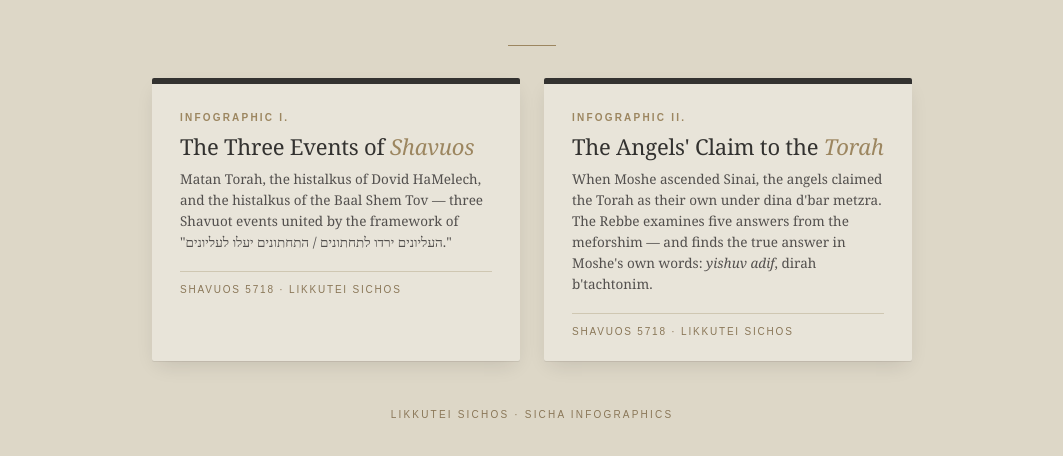
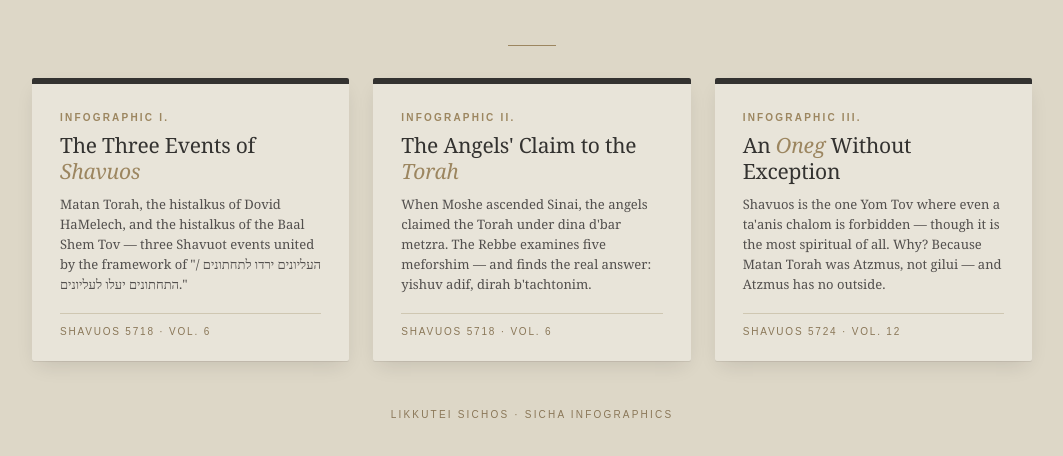
Before and after one commit to zmabraham/Sicha-Infograph, a plain HTML site: page index.html in a window 1280 px wide. Shown: the part 258-714 px from the top of the page, without its empty margins (108-1171 px from the left). Drawn offline with Linux system fonts and the light colour scheme.

Commit message:
Update index: add third infographic (An Oneg Without Exception)

```diff
--- a/index.html
+++ b/index.html
@@ -19,14 +19,8 @@
     padding: 40px 20px;
     box-sizing: border-box;
   }
-  .container {
-    max-width: 760px;
-    width: 100%;
-  }
-  .masthead {
-    text-align: center;
-    margin-bottom: 48px;
-  }
+  .container { max-width: 1000px; width: 100%; }
+  .masthead { text-align: center; margin-bottom: 48px; }
   .masthead__eyebrow {
     font-family: Arial, Helvetica, sans-serif;
     font-weight: 700;
@@ -49,21 +43,21 @@
     font-size: 16px;
     line-height: 1.6;
     color: #524F4D;
-    max-width: 520px;
+    max-width: 560px;
     margin: 0 auto;
   }
   .divider {
-    width: 48px;
-    height: 1px;
+    width: 48px; height: 1px;
     background: #9C8660;
     margin: 32px auto;
   }
   .grid {
     display: grid;
-    grid-template-columns: 1fr 1fr;
+    grid-template-columns: repeat(3, 1fr);
     gap: 24px;
   }
-  @media (max-width: 560px) { .grid { grid-template-columns: 1fr; } }
+  @media (max-width: 720px) { .grid { grid-template-columns: 1fr; } }
+  @media (min-width: 721px) and (max-width: 900px) { .grid { grid-template-columns: 1fr 1fr; } }
   .card {
     display: block;
     background: #E8E4D9;
@@ -78,13 +72,8 @@
     transform: translateY(-2px);
     box-shadow: 0 1px 0 rgba(28,22,19,0.08), 0 14px 28px -8px rgba(28,22,19,0.22);
   }
-  .card__top {
-    height: 6px;
-    background: #333230;
-  }
-  .card__body {
-    padding: 28px 28px 24px;
-  }
+  .card__top { height: 6px; background: #333230; }
+  .card__body { padding: 28px 28px 24px; }
   .card__num {
     font-family: Arial, sans-serif;
     font-size: 10px;
@@ -95,7 +84,7 @@
     margin-bottom: 10px;
   }
   .card__title {
-    font-size: 22px;
+    font-size: 21px;
     font-weight: 400;
     line-height: 1.2;
     letter-spacing: -0.01em;
@@ -104,7 +93,7 @@
   }
   .card__title em { font-style: italic; color: #9C8660; }
   .card__desc {
-    font-size: 13.5px;
+    font-size: 13px;
     line-height: 1.55;
     color: #524F4D;
     margin: 0 0 18px;
@@ -140,13 +129,14 @@
     <div class="divider"></div>
 
     <div class="grid">
-      <a class="card" href="index.html">
+
+      <a class="card" href="three-events.html">
         <div class="card__top"></div>
         <div class="card__body">
           <div class="card__num">Infographic i.</div>
           <h2 class="card__title">The Three Events of <em>Shavuos</em></h2>
           <p class="card__desc">Matan Torah, the histalkus of Dovid HaMelech, and the histalkus of the Baal Shem Tov — three Shavuot events united by the framework of "העליונים ירדו לתחתונים / התחתונים יעלו לעליונים."</p>
-          <div class="card__source">Shavuos 5718 · Likkutei Sichos</div>
+          <div class="card__source">Shavuos 5718 · Vol. 6</div>
         </div>
       </a>
 
@@ -155,10 +145,21 @@
         <div class="card__body">
           <div class="card__num">Infographic ii.</div>
           <h2 class="card__title">The Angels' Claim to the <em>Torah</em></h2>
-          <p class="card__desc">When Moshe ascended Sinai, the angels claimed the Torah as their own under dina d'bar metzra. The Rebbe examines five answers from the meforshim — and finds the true answer in Moshe's own words: <em>yishuv adif</em>, dirah b'tachtonim.</p>
-          <div class="card__source">Shavuos 5718 · Likkutei Sichos</div>
+          <p class="card__desc">When Moshe ascended Sinai, the angels claimed the Torah under dina d'bar metzra. The Rebbe examines five meforshim — and finds the real answer: yishuv adif, dirah b'tachtonim.</p>
+          <div class="card__source">Shavuos 5718 · Vol. 6</div>
         </div>
       </a>
+
+      <a class="card" href="an-oneg-without-exception.html">
+        <div class="card__top"></div>
+        <div class="card__body">
+          <div class="card__num">Infographic iii.</div>
+          <h2 class="card__title">An <em>Oneg</em> Without Exception</h2>
+          <p class="card__desc">Shavuos is the one Yom Tov where even a ta'anis chalom is forbidden — though it is the most spiritual of all. Why? Because Matan Torah was Atzmus, not gilui — and Atzmus has no outside.</p>
+          <div class="card__source">Shavuos 5724 · Vol. 12</div>
+        </div>
+      </a>
+
     </div>
 
     <div class="footer">Likkutei Sichos · Sicha Infographics</div>
```
